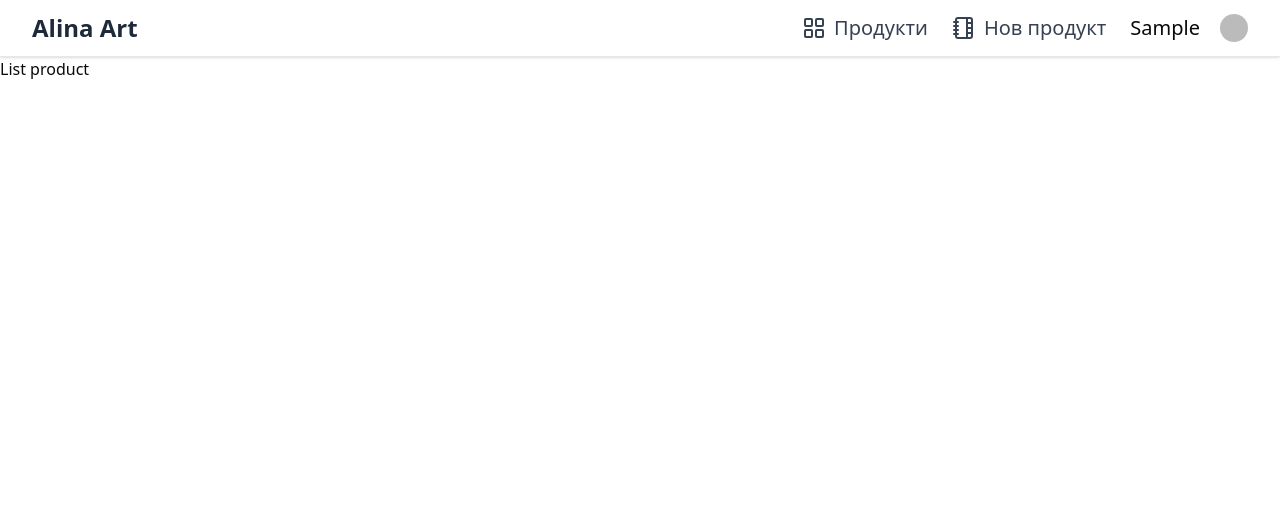
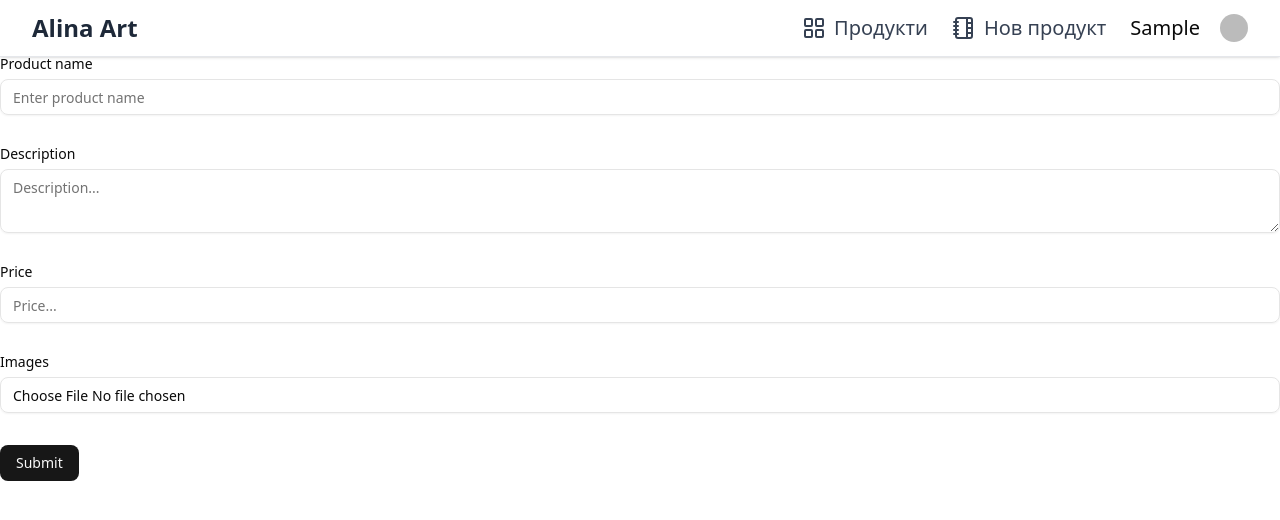
Before and after one commit to KirilSZyapkov/alina_art, a Next.js app: page /application/dashboard/list in a window 1280 px wide. Shown: the top 520 px of the page. Built offline with nearby package versions, Linux system fonts and the light colour scheme; no server answers; the database is empty; sample sign-in values are in the browser's storage; some icons are missing.

Commit message:
Refactor NewProductForm and ListPage components: export formSchema, update createNewProduct function signature for type safety, and enhance form submission handling.

```diff
--- a/app/(admin)/_components/newProductForm.tsx
+++ b/app/(admin)/_components/newProductForm.tsx
@@ -17,7 +17,7 @@
 import { Input } from "@/components/ui/input";
 import { Textarea } from "@/components/ui/textarea";
 
-const formSchema = z.object({
+export const formSchema = z.object({
   title: z.string().min(2, {message: "Product name must be at least 5 characters."}),
   price: z.string().min(1, {message: "Price must be possitive value and not 0."}),
   description: z.string().min(10, {message: "Description must be at least 10 characters."}),
@@ -25,7 +25,7 @@
 })
 
 
-export function NewProductForm({createNewProduct}:{createNewProduct:()=>void}) {
+export function NewProductForm({createNewProduct}:{createNewProduct:(values: z.infer<typeof formSchema>)=>void}) {
    const form = useForm<z.infer<typeof formSchema>>({
     resolver: zodResolver(formSchema),
     defaultValues: {
@@ -39,7 +39,8 @@
   function onSubmit(values: z.infer<typeof formSchema>) {
     // Do something with the form values.
     // ✅ This will be type-safe and validated.
-    console.log(values)
+    console.log(values);
+    createNewProduct(values);
   }
 
   return (
--- a/app/(admin)/application/dashboard/list/page.tsx
+++ b/app/(admin)/application/dashboard/list/page.tsx
@@ -1,6 +1,24 @@
-// списак с вс продукти
-export default function ListPage(){
-    return(
-        <h1>List product</h1>
+import { auth } from '@clerk/nextjs/server';
+import { NewProductForm } from "@/app/(admin)/_components/newProductForm";
+import { getUserAction } from '@/app/actions/user.actions';
+import {createProductAction} from '@/app/actions/product.actions';
+import { redirect } from 'next/navigation';
+
+import { formSchema } from '@/app/(admin)/_components/newProductForm';
+
+export default async function ListPage() {
+
+    const { userId } = await auth();
+
+    if (!userId) {
+        redirect("/sign-in");
+    };
+
+    async function createNewProduct(formData: typeof formSchema) {
+        "use server";
+    }
+
+    return (
+        <NewProductForm createNewProduct={createNewProduct} />
     )
 }
```
